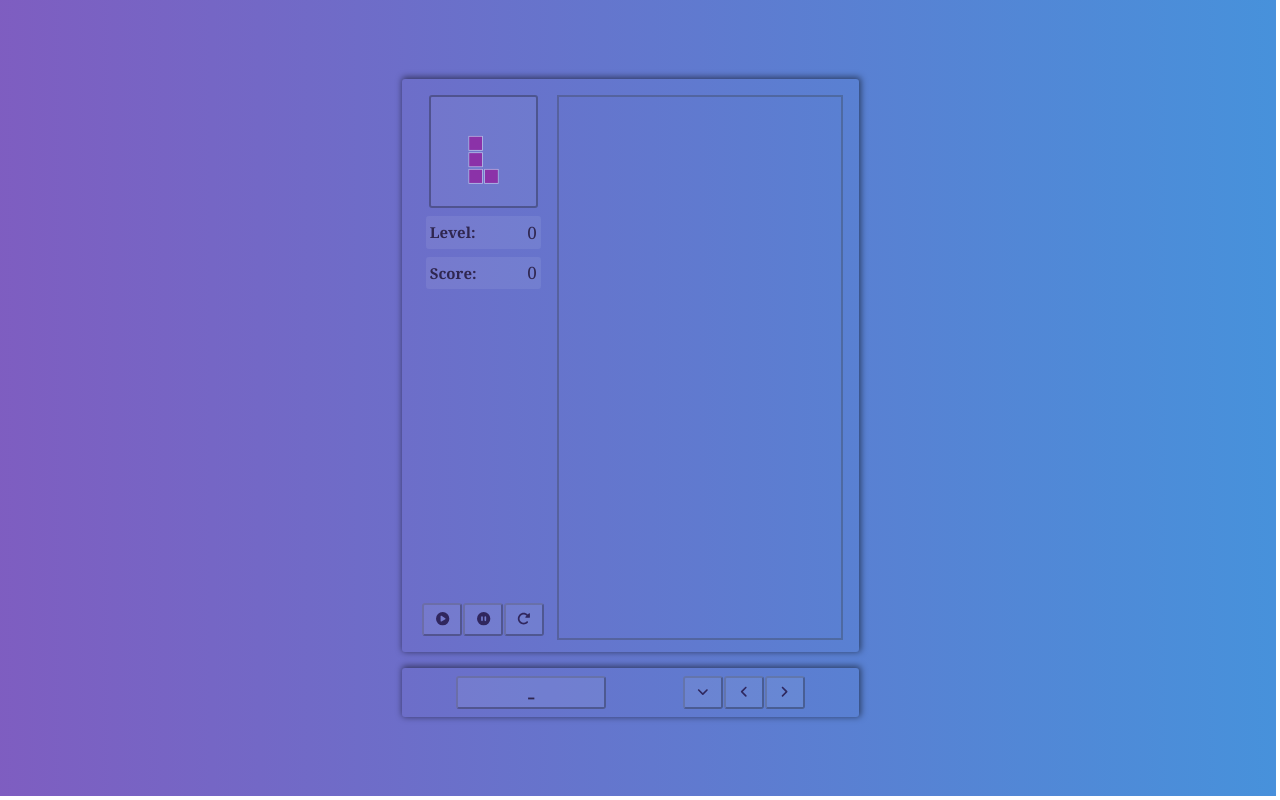
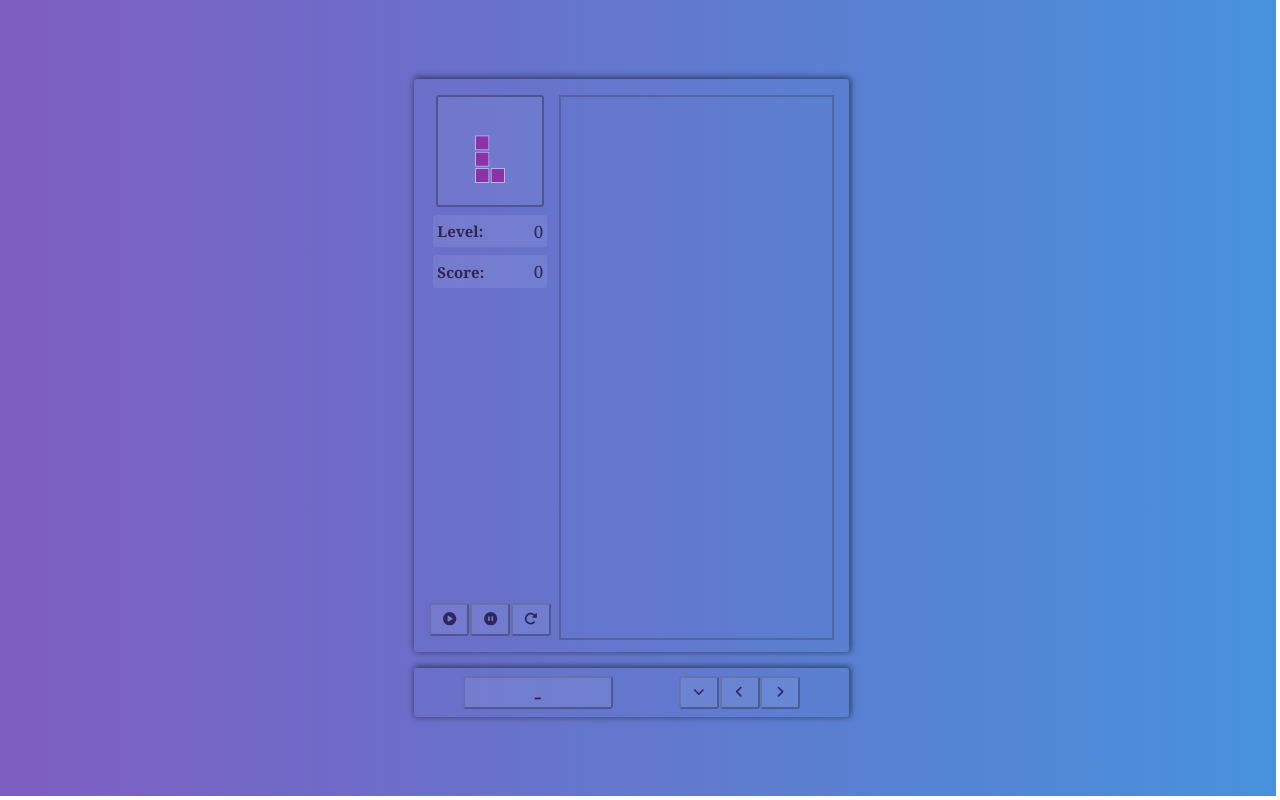
Before and after one commit to AndresMiras/games-fe, an Angular app: page /tetris in a window 1280 px wide. Built offline with nearby package versions, Linux system fonts and the light colour scheme.

Commit message:
fix(tetris.scss): fix some styles

```diff
--- a/src/app/tetris/tetris.component.scss
+++ b/src/app/tetris/tetris.component.scss
@@ -41,6 +41,7 @@ $color-secondary-border: rgba(25, 118, 210, 0.65);
       box-shadow: 1px -1px 6px 1px rgba(0, 0, 0, 0.5);
       .previsual {
         height: 100%;
+        width: 80%;
         display: flex;
         flex-direction: column;
         align-items: center;
@@ -52,8 +53,8 @@ $color-secondary-border: rgba(25, 118, 210, 0.65);
           flex-direction: column;
           align-items: center;
           justify-content: center;
-          padding: 0 .75em;
-          width: calc(100% - .75em);
+          padding: 0;
+          width: calc(100% - .25em);
           .next {
             width: 80%;
             height: 80%;
@@ -179,7 +180,7 @@ i {
   font-weight: 550;
 }
 
-$btnSecondSize: 2.25rem;
+$btnSecondSize: 2.05rem;
 $btnSVGSize: 70%;
 
 @media only screen and (max-width: 515px) {
```
